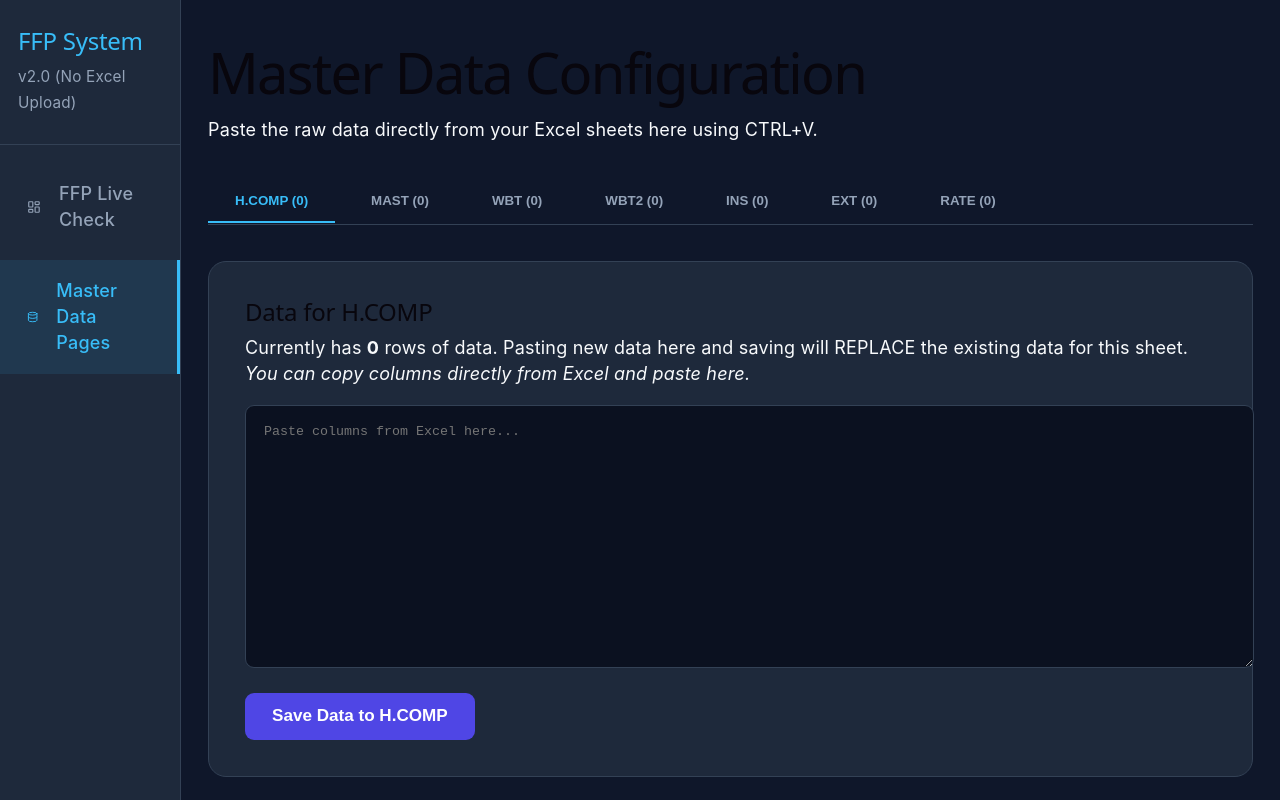
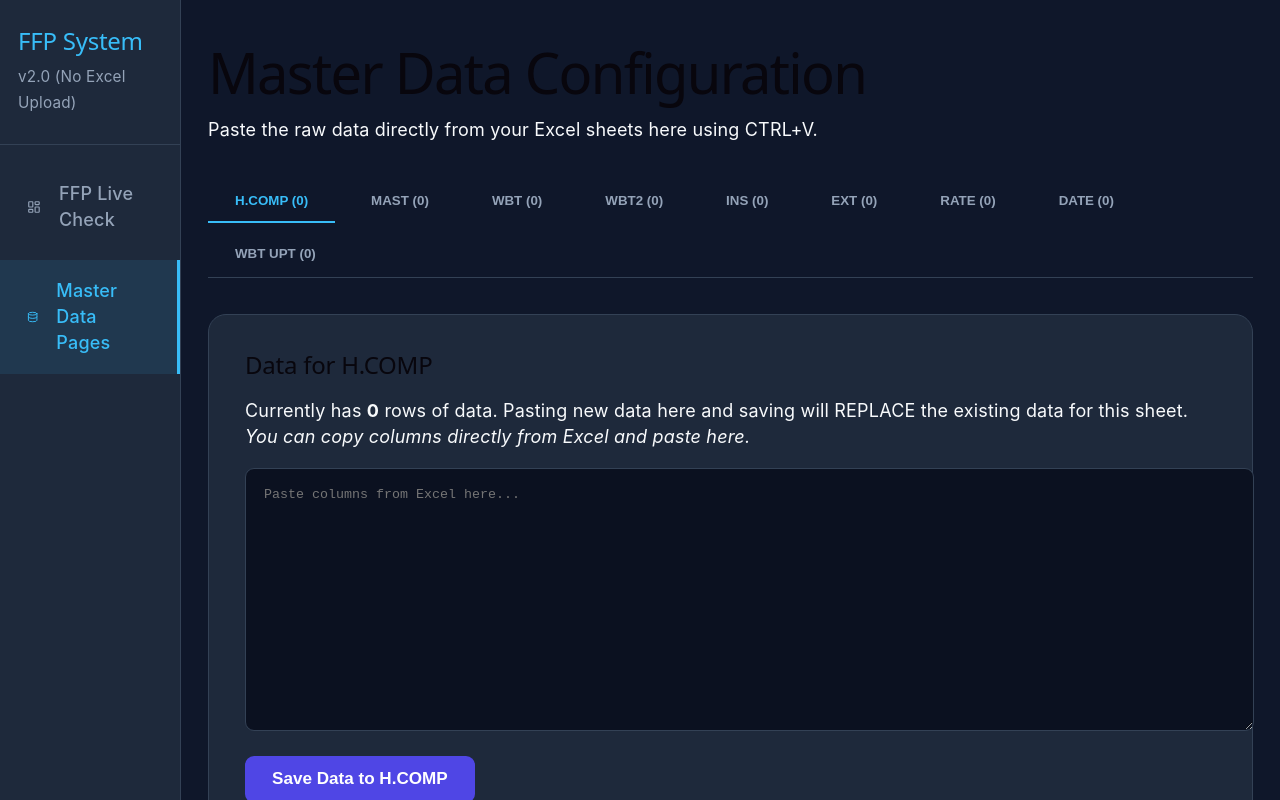
Before and after one commit to Chamod70/FFP_CHECK, a React (Vite) app: page /master-data in a window 1280 px wide. Built offline with nearby package versions, Linux system fonts and the light colour scheme.

Commit message:
Add DATE and WBT UPT pages with automated macro logic

```diff
--- a/src/pages/DataEntryPage.jsx
+++ b/src/pages/DataEntryPage.jsx
@@ -2,7 +2,7 @@ import React, { useState } from 'react';
 import useStore from '../store';
 import { parseTSV } from '../utils';
 
-const SHEET_NAMES = ['H.COMP', 'MAST', 'WBT', 'WBT2', 'INS', 'EXT', 'RATE'];
+const SHEET_NAMES = ['H.COMP', 'MAST', 'WBT', 'WBT2', 'INS', 'EXT', 'RATE', 'DATE', 'WBT UPT'];
 
 function DataEntryPage() {
   const [activeTab, setActiveTab] = useState(SHEET_NAMES[0]);
@@ -16,6 +16,41 @@ function DataEntryPage() {
     alert(`Data saved for ${activeTab}. Rows added: ${parsedData.length}`);
   };
 
+  const handleRunMacro = () => {
+    const wbtUpt = masterData['WBT UPT'] || [];
+    const currentWbt = masterData['WBT'] || [];
+    const currentDate = masterData['DATE'] || [];
+
+    if (wbtUpt.length < 2) {
+      alert("WBT UPT must have at least 2 rows (header + data) to run the update.");
+      return;
+    }
+
+    // 1. Copy data from WBT UPT (A2:AF) to WBT
+    // We take all rows from index 1 onwards
+    const rowsToCopy = wbtUpt.slice(1).map(row => row.slice(0, 32)); // A to AF
+    const updatedWbt = [...currentWbt, ...rowsToCopy];
+
+    // 2. Copy value from F9 in WBT UPT to DATE (last row, column A)
+    // F9 is row 9 (index 8), column F (index 5)
+    let f9Value = "";
+    if (wbtUpt[8] && wbtUpt[8][5]) {
+       f9Value = wbtUpt[8][5];
+    } else {
+       alert("Warning: Could not find value in F9 of WBT UPT. Continuing with empty value.");
+    }
+
+    const updatedDate = [...currentDate, [f9Value]];
+
+    // Save back to store
+    // We update multiple keys. setMasterData only handles one at a time, but we can call it twice
+    // or we could add a bulk setter to store. For now, calling twice is fine.
+    setMasterData('WBT', updatedWbt);
+    setMasterData('DATE', updatedDate);
+
+    alert(`Successfully processed WBT UPT:\n- Added ${rowsToCopy.length} rows to WBT\n- Added date value "${f9Value}" to DATE`);
+  };
+
   const activeDataLength = masterData[activeTab]?.length || 0;
 
   return (
@@ -25,7 +60,7 @@ function DataEntryPage() {
         <p>Paste the raw data directly from your Excel sheets here using CTRL+V.</p>
       </div>
 
-      <div className="tabs">
+      <div className="tabs" style={{ flexWrap: 'wrap' }}>
         {SHEET_NAMES.map(name => (
           <button
             key={name}
@@ -38,7 +73,14 @@ function DataEntryPage() {
       </div>
 
       <div className="card">
-        <h2 style={{marginTop: 0}}>Data for {activeTab}</h2>
+        <div style={{ display: 'flex', justifyContent: 'space-between', alignItems: 'center', marginBottom: '1rem' }}>
+           <h2 style={{margin: 0}}>Data for {activeTab}</h2>
+           {activeTab === 'WBT UPT' && masterData['WBT UPT']?.length > 0 && (
+             <button className="btn btn-success" onClick={handleRunMacro}>
+                Run Copy Macro (UPT -> WBT & DATE)
+             </button>
+           )}
+        </div>
         <p className="text-muted" style={{marginBottom: '1rem'}}>
           Currently has <strong>{activeDataLength}</strong> rows of data.
           Pasting new data here and saving will REPLACE the existing data for this sheet.
--- a/src/store.js
+++ b/src/store.js
@@ -12,7 +12,9 @@ const useStore = create(
         'WBT2': [],
         'INS': [],
         'EXT': [],
-        'RATE': []
+        'RATE': [],
+        'DATE': [],
+        'WBT UPT': []
       },
       ffpManualData: [],
       columnWidths: Array(47).fill(120),
@@ -28,7 +30,10 @@ const useStore = create(
       setColumnWidths: (widths) => set({ columnWidths: widths }),
 
       clearAllData: () => set({
-        masterData: { 'H.COMP': [], 'MAST': [], 'WBT': [], 'WBT2': [], 'INS': [], 'EXT': [], 'RATE': [] },
+        masterData: {
+          'H.COMP': [], 'MAST': [], 'WBT': [], 'WBT2': [],
+          'INS': [], 'EXT': [], 'RATE': [], 'DATE': [], 'WBT UPT': []
+        },
         ffpManualData: [],
         columnWidths: Array(47).fill(120)
       })
```
